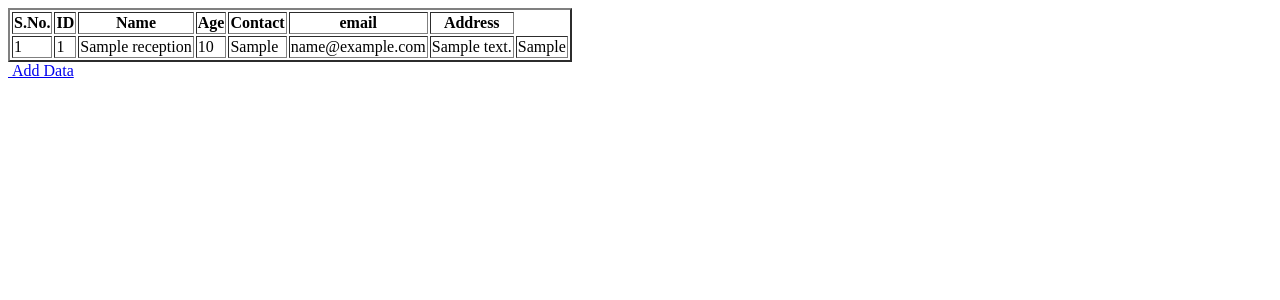
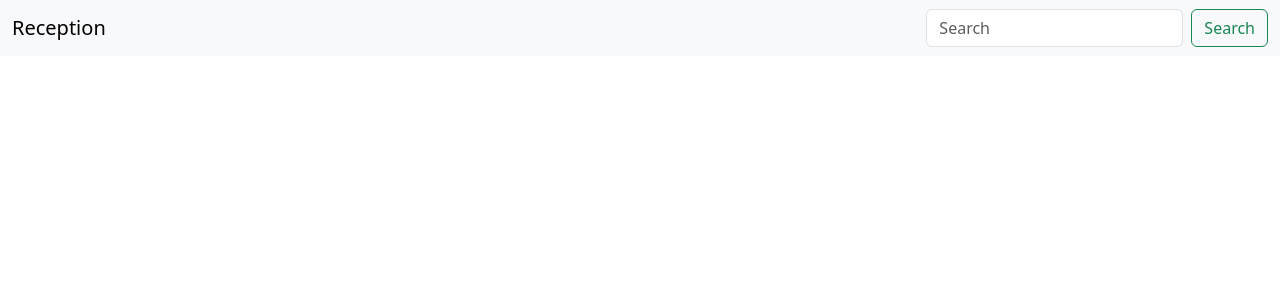
Before and after one commit to codegeek004/test, a Flask app: page /reception in a window 1280 px wide. Shown: the top 300 px of the page. Run offline with Flask 3, Linux system fonts and the light colour scheme; tables that the repository leaves empty or names only in its code hold one stand-in row (values such as "Sample post").

Commit message:
flask-application

```diff
--- a/flaskr/templates/base.html
+++ b/flaskr/templates/base.html
@@ -7,20 +7,20 @@
     <link href="https://cdn.jsdelivr.net/npm/bootstrap@5.3.3/dist/css/bootstrap.min.css" rel="stylesheet" integrity="sha384-QWTKZyjpPEjISv5WaRU9OFeRpok6YctnYmDr5pNlyT2bRjXh0JMhjY6hW+ALEwIH" crossorigin="anonymous">
   </head>
   <body>
-		<nav class="navbar bg-body-tertiary">
+
+
+
+
+    {% block content %}
+    	<nav class="navbar bg-body-tertiary">
 		  <div class="container-fluid">
-		    <a class="navbar-brand">Navbar</a>
+		    <a class="navbar-brand">Reception</a>
 		    <form class="d-flex" role="search">
 		      <input class="form-control me-2" type="search" placeholder="Search" aria-label="Search">
 		      <button class="btn btn-outline-success" type="submit">Search</button>
 		    </form>
 		  </div>
 		</nav>
-
-
-
-    {% block content %}
-
     {% endblock %}
 
 
--- a/flaskr/templates/view/view_data.html
+++ b/flaskr/templates/view/view_data.html
@@ -1,10 +1,10 @@
-
-{%block body%}
+{% extends "base.html" %}
+{% block body %}
 
     <div class="flash-messages">
-        {%for message in get_flashed_messages()%}
+        {% for message in get_flashed_messages() %}
             <div class="flash-message success danger">{{ msg }}</div>
-        {%endfor%}
+        {% endfor %}
     </div>
     <table border="2">
         <thead>
@@ -19,7 +19,7 @@
             </tr>
         </thead>
         <tbody>
-        {%for row in data %}
+        {% for row in data %}
         <tr>
             <td>{{ loop.index }}</td>
             <td>{{row[0]}}</td>
@@ -36,4 +36,4 @@
 
     </table>
     <a class="backlink" href="/reception/add"> <i class="bi bi-box-arrow-left"></i>&nbsp;Add Data</a>
-    {%endblock%}
+    {% endblock %}
```
Also changed, not shown: 1 other file.
